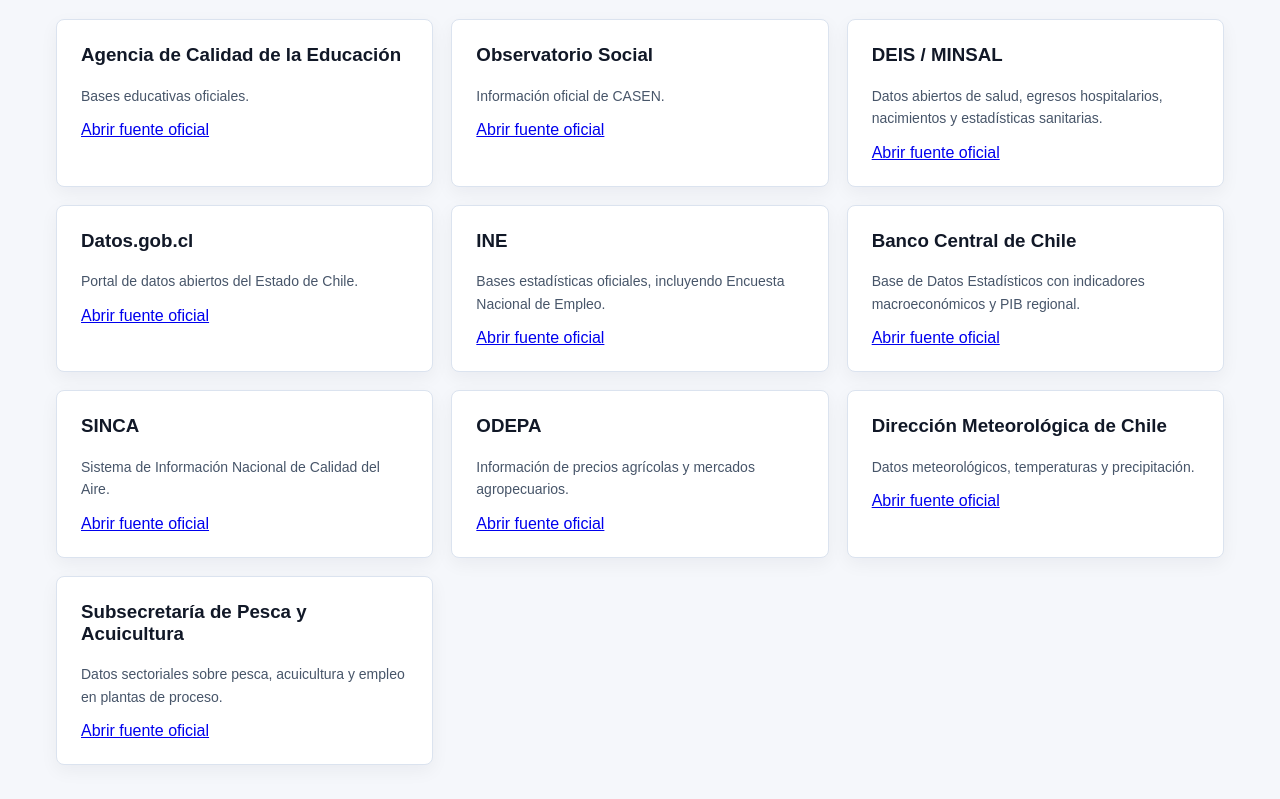
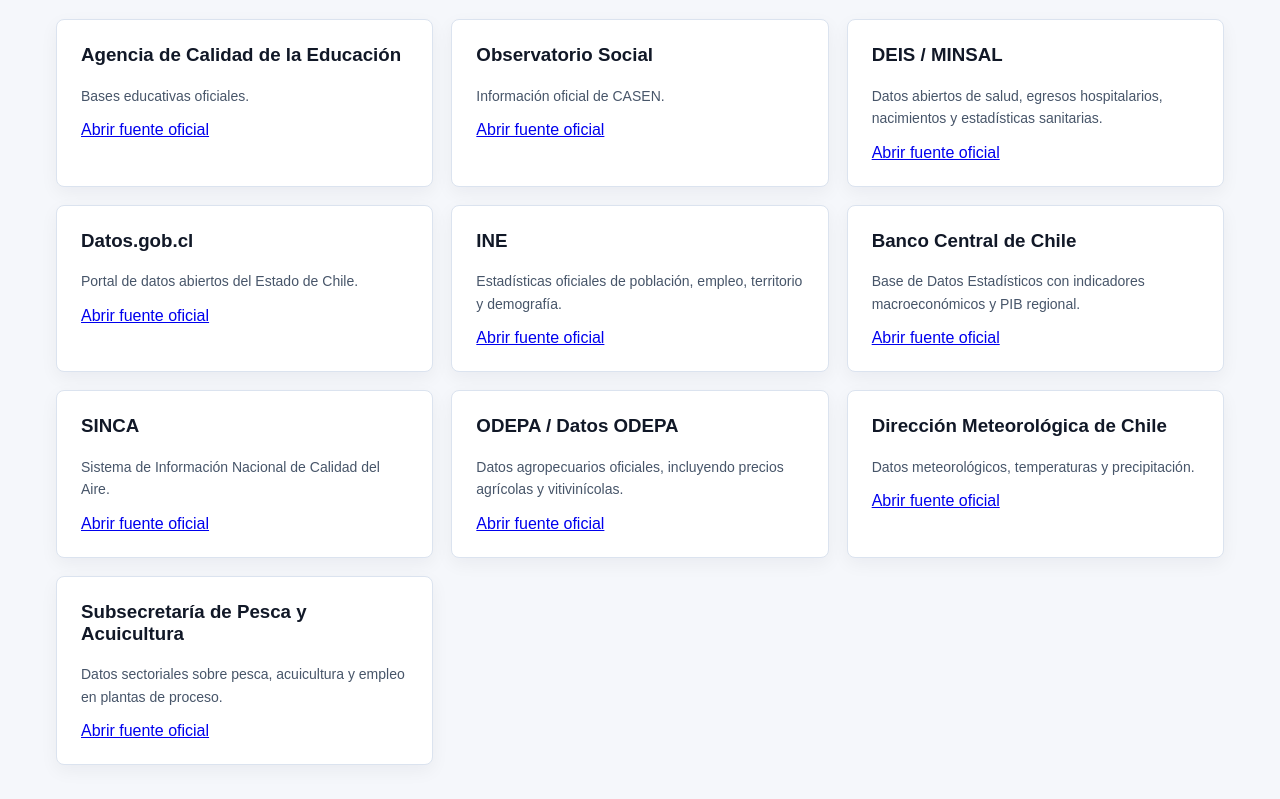
Before and after one commit to ShodMeteor/Repertorio-de-bases-chilenas, a React (Vite) app: page / in a window 1280 px wide. Shown: the part 3363-4162 px from the top of the page. Built offline with nearby package versions, Linux system fonts and the light colour scheme.

Commit message:
Corrijo fuentes de datasets

```diff
--- a/src/App.jsx
+++ b/src/App.jsx
@@ -648,7 +648,7 @@
     formato: "CSV",
     tamano: "Grande",
     analisis: ["Exploratorio", "ANOVA", "Regresión lineal"],
-    fuenteNombre: "ODEPA",
+    fuenteNombre: "Datos.gob.cl / ODEPA",
     unidad: "Registro de precio",
     descripcion:
       "Precios mayoristas de frutas, hortalizas y tubérculos por fecha, región, mercado, producto, variedad, calidad, origen, volumen y precio.",
@@ -660,7 +660,7 @@
     preguntas: ["¿Qué productos tienen mayor precio promedio?", "¿Existen diferencias de precio entre mercados o regiones?", "¿Cómo cambia el precio a través del tiempo?"],
     variables: ["fecha", "region", "mercado", "producto", "variedad", "calidad", "origen", "volumen", "precio"],
     descarga: "/archivos/precio_mayorista_fruta-hortaliza_2026.csv",
-    fuenteOriginal: "https://www.odepa.gob.cl/estadisticas-del-sector/precios",
+    fuenteOriginal: "https://datos.gob.cl/dataset/precios-mayoristas-de-frutas-y-hortalizas",
     script: `datos <- read.csv("precio_mayorista_fruta-hortaliza_2026.csv",
                   sep = ";",
                   encoding = "latin1",
@@ -720,7 +720,7 @@
     formato: "CSV",
     tamano: "Pequeña",
     analisis: ["Exploratorio", "ANOVA", "Regresión lineal"],
-    fuenteNombre: "ODEPA",
+    fuenteNombre: "Datos ODEPA",
     unidad: "Registro de precio",
     descripcion:
       "Precios de uva de vinificación por región, comuna, poder comprador, variedad, precio y grado brix.",
@@ -732,7 +732,7 @@
     preguntas: ["¿Existen diferencias de precio entre variedades?", "¿Qué regiones presentan mayores precios?", "¿Hay relación entre grado brix y precio?"],
     variables: ["fecha", "region", "comuna", "poder_comprador", "variedad", "precio", "grado_brix"],
     descarga: "/archivos/precio_uva_vinificacion_2026.csv",
-    fuenteOriginal: "https://www.odepa.gob.cl/estadisticas-del-sector/precios",
+    fuenteOriginal: "https://datos.odepa.gob.cl/dataset/precios-uva-vinificacion",
     script: `datos <- read.csv("precio_uva_vinificacion_2026.csv",
                   sep = ";",
                   encoding = "latin1",
@@ -983,7 +983,7 @@
     formato: "XLSX",
     tamano: "Pequeña",
     analisis: ["Exploratorio", "Regresión lineal", "Comparación de grupos"],
-    fuenteNombre: "Banco Central / INE",
+    fuenteNombre: "INE",
     unidad: "Serie demográfica anual",
     descripcion:
       "Estimaciones de población por sexo, edad y región, en formato anual.",
@@ -1381,10 +1381,10 @@
   { nombre: "Observatorio Social", descripcion: "Información oficial de CASEN.", url: "https://observatorio.ministeriodesarrollosocial.gob.cl/encuesta-casen-2024" },
   { nombre: "DEIS / MINSAL", descripcion: "Datos abiertos de salud, egresos hospitalarios, nacimientos y estadísticas sanitarias.", url: "https://deis.minsal.cl/#datos-abiertos" },
   { nombre: "Datos.gob.cl", descripcion: "Portal de datos abiertos del Estado de Chile.", url: "https://datos.gob.cl" },
-  { nombre: "INE", descripcion: "Bases estadísticas oficiales, incluyendo Encuesta Nacional de Empleo.", url: "https://www.ine.gob.cl/estadisticas-por-tema/mercado-laboral" },
+  { nombre: "INE", descripcion: "Estadísticas oficiales de población, empleo, territorio y demografía.", url: "https://www.ine.gob.cl" },
   { nombre: "Banco Central de Chile", descripcion: "Base de Datos Estadísticos con indicadores macroeconómicos y PIB regional.", url: "https://si3.bcentral.cl/Siete" },
   { nombre: "SINCA", descripcion: "Sistema de Información Nacional de Calidad del Aire.", url: "https://sinca.mma.gob.cl/index.php/" },
-  { nombre: "ODEPA", descripcion: "Información de precios agrícolas y mercados agropecuarios.", url: "https://www.odepa.gob.cl/estadisticas-del-sector/precios" },
+  { nombre: "ODEPA / Datos ODEPA", descripcion: "Datos agropecuarios oficiales, incluyendo precios agrícolas y vitivinícolas.", url: "https://datos.odepa.gob.cl" },
   { nombre: "Dirección Meteorológica de Chile", descripcion: "Datos meteorológicos, temperaturas y precipitación.", url: "https://datos.gob.cl" },
   { nombre: "Subsecretaría de Pesca y Acuicultura", descripcion: "Datos sectoriales sobre pesca, acuicultura y empleo en plantas de proceso.", url: "https://datos.gob.cl" },
 ];
```
